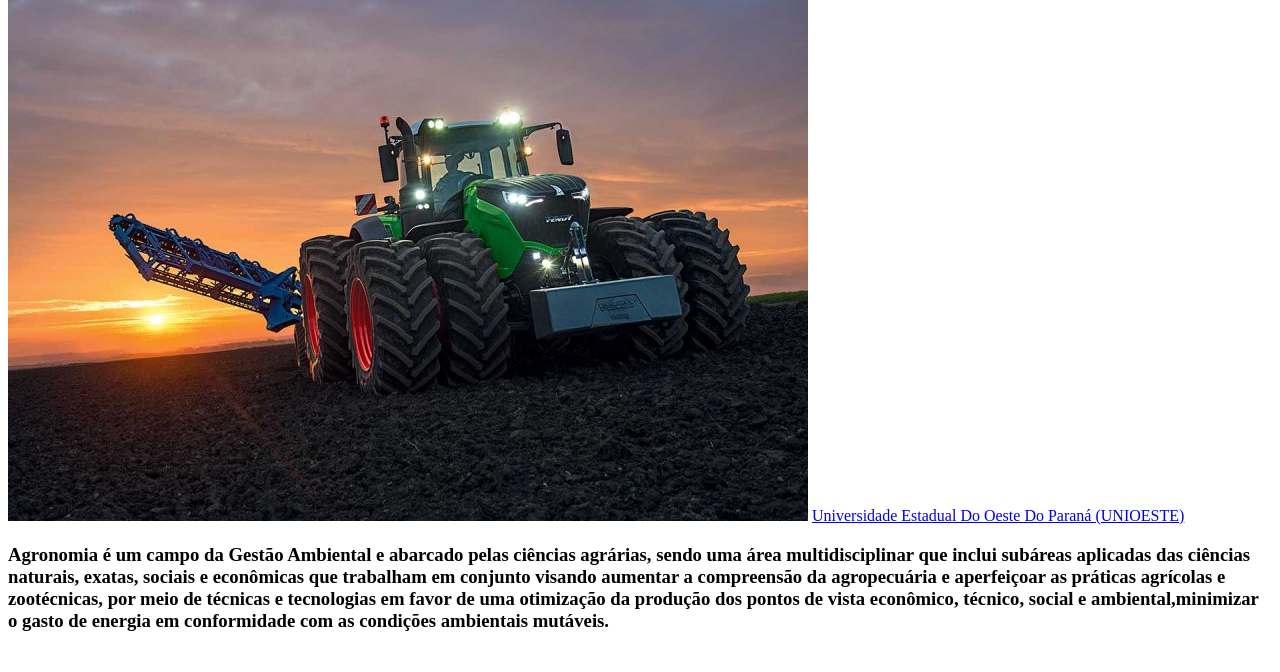
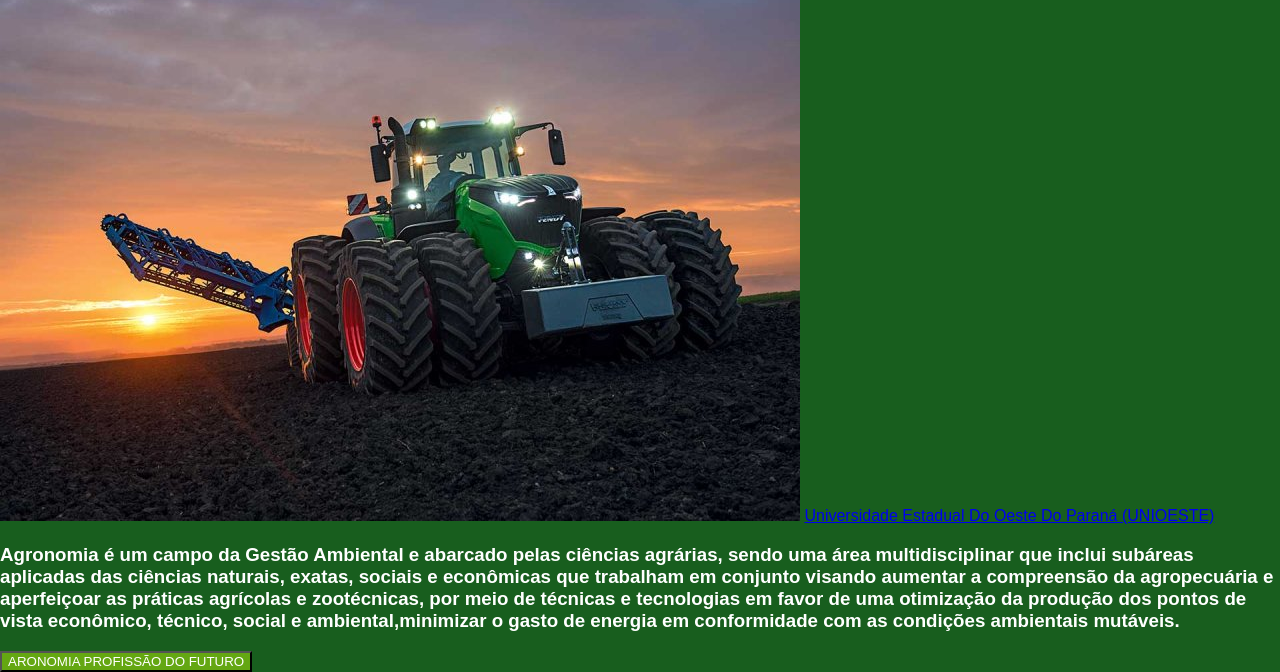
Before and after one commit to pedrofichamento/pedrofichamento.github.io, a plain HTML site: page index.html in a window 1280 px wide. Shown: the part 250-922 px from the top of the page. Before the commit the page ends 901 px from the top, so only its background shows below. Drawn offline with Linux system fonts and the light colour scheme.

Commit message:
Add files via upload

```diff
--- a/index.html
+++ b/index.html
@@ -4,6 +4,7 @@
     <meta charset="UTF-8">
     <meta name="viewport" content="width=device-width, initial-scale=1.0">
     <title>Document</title>
+    <link rel="stylesheet" href="style.css">
 </head>
 <body>
     <H4> PEDRO HENRIQUE TURAZZI </H4>
@@ -13,5 +14,6 @@
 <a href="http://www.unioeste.br"> Universidade Estadual Do Oeste Do Paraná (UNIOESTE) </a>
 <br>
 <p> <h3> Agronomia é um campo da Gestão Ambiental e abarcado pelas ciências agrárias, sendo uma área multidisciplinar que inclui subáreas aplicadas das ciências naturais, exatas, sociais e econômicas que trabalham em conjunto visando aumentar a compreensão da agropecuária e aperfeiçoar as práticas agrícolas e zootécnicas, por meio de técnicas e tecnologias em favor de uma otimização da produção dos pontos de vista econômico, técnico, social e ambiental,minimizar o gasto de energia em conformidade com as condições ambientais mutáveis.</h3> </p>
+<button> ARONOMIA PROFISSÃO DO FUTURO </button>
 </body>
 </html>
--- /dev/null
+++ b/style.css
@@ -0,0 +1,16 @@
+body {
+    background-color: #185e1e;
+    color: white;
+    font-family: "Bai Jamjuree", sans-serif;
+    display: inline;
+    justify-content: center;
+    align-items: center;
+    height: 700px;
+    margin: 0;
+}
+
+button {
+    background-color: #64A712;
+    color: white;
+    font-family: "Bai Jamjuree", sans-serif;
+}
```
Also changed, not shown: script.js (added).
